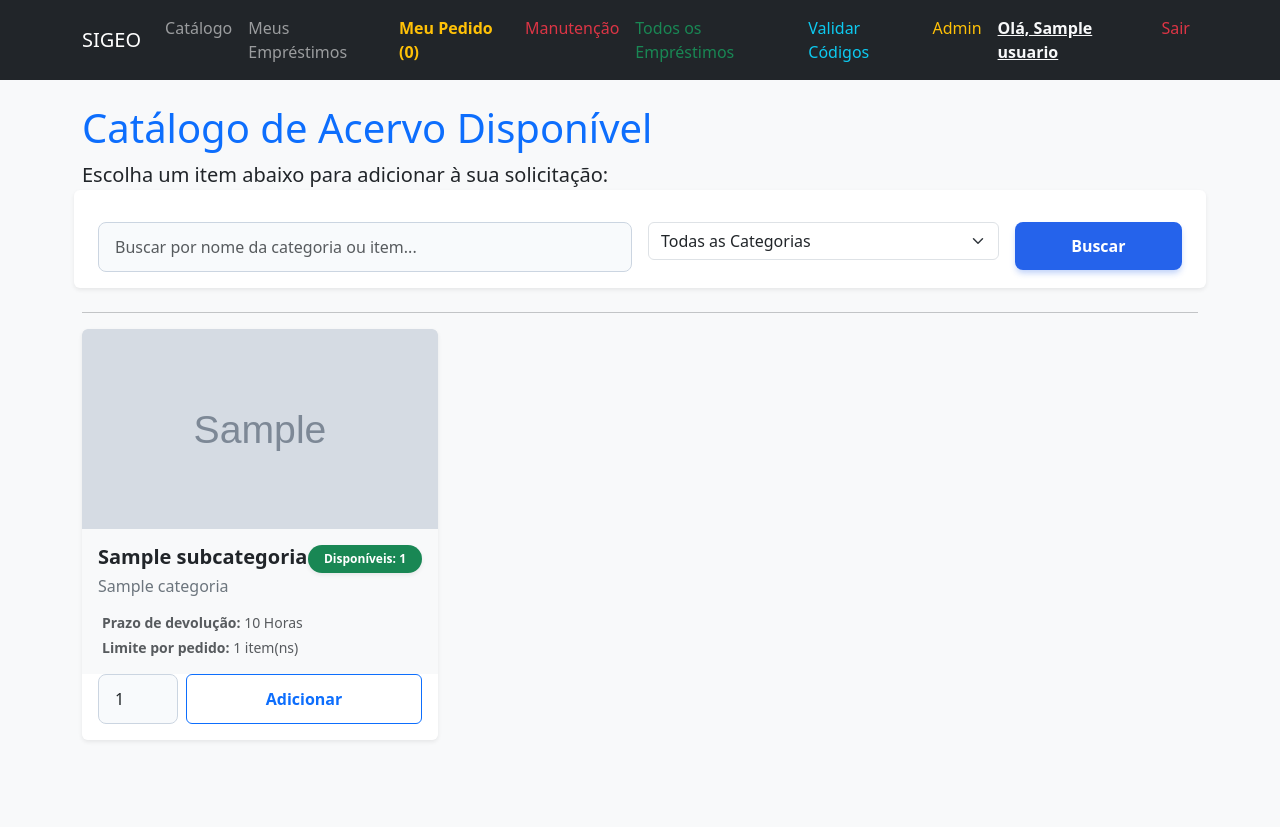
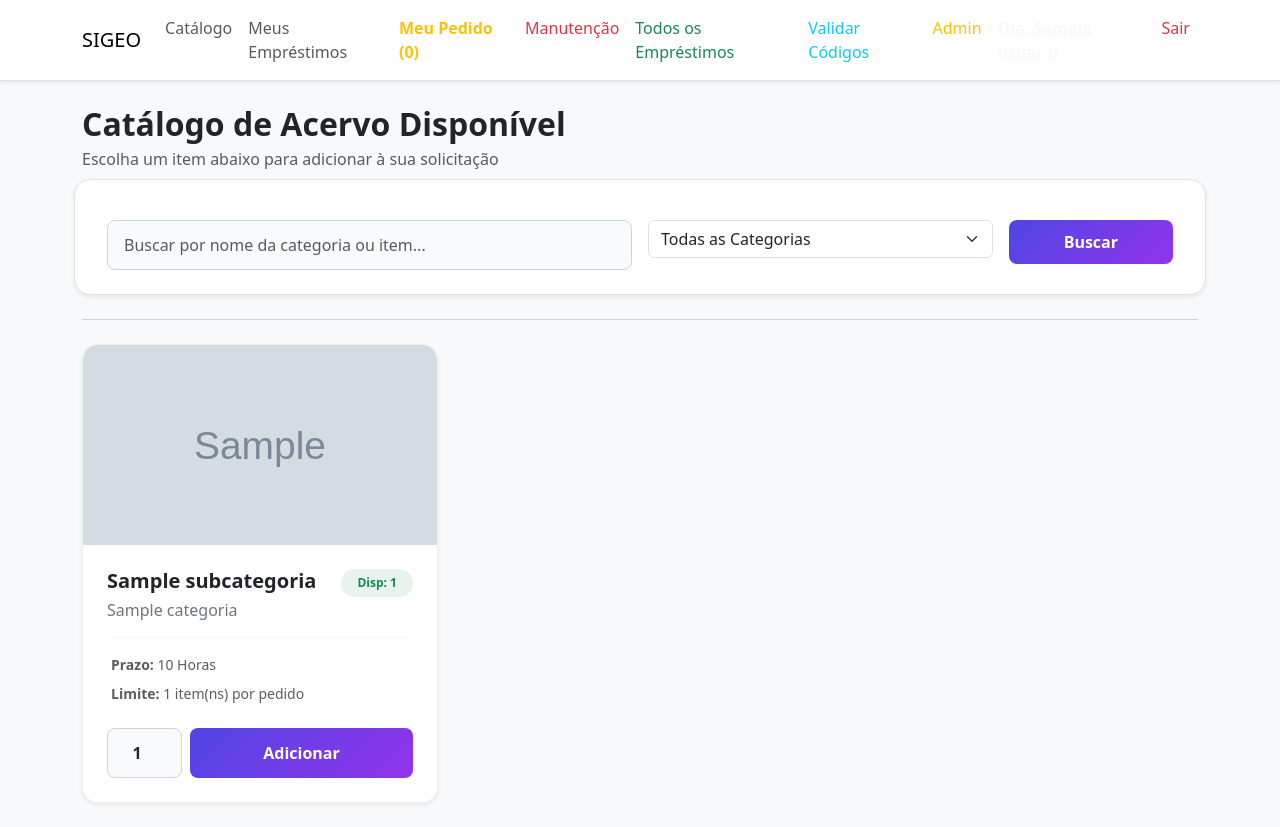
Before and after one commit to brunavdelgobo/2026-pds-sigeo, a Django app: page /catalogo/ in a window 1280 px wide. Before the commit the page ends 741 px from the top, so only its background shows below. Run offline with Django 5.2, Linux system fonts and the light colour scheme; a user stored in the database is signed in; tables that the repository leaves empty hold one stand-in row (values such as "Sample post"); grey boxes marked "Sample" are stand-in pictures; parts of the project's set-up code (start-up, migrations or seed data) failed here and were passed over.

Commit message:
catalogo

```diff
--- a/static/sigeo/style.css
+++ b/static/sigeo/style.css
@@ -66,26 +82,39 @@
     margin-top: 12px;
 }
 
+/* Caixas de texto gerais */
 .form-box input {
     width: 100%;
     padding: 10px 14px;
     border-radius: 8px;
-    border: none;
-    background: rgba(255, 255, 255, 0.15);
-    color: #fff;
+    border: 1.5px solid #cbd5e1 !important;
+    background: #f8fafc !important;
+    color: #1e293b !important;
     outline: none;
     font-size: 0.95rem;
 }
+
 .form-box input::placeholder {
-    color: rgba(255, 255, 255, 0.65);
+    color: #94a3b8 !important;
 }
 
-/* Email e Senha */
+/* Email e Senha (Bootstrap form-control) */
 .form-control {
     border-radius: 8px !important;
     padding: 0.75rem 1rem !important;
     border: 1.5px solid #cbd5e1 !important;
     background-color: #f8fafc !important;
+    color: #1e293b !important;
+}
+
+/* Mantém o fundo claro mesmo com preenchimento automático do navegador */
+.form-box input:-webkit-autofill,
+.form-box input:-webkit-autofill:hover,
+.form-box input:-webkit-autofill:focus,
+.form-control:-webkit-autofill {
+    -webkit-text-fill-color: #1e293b !important;
+    -webkit-box-shadow: 0 0 0px 1000px #f8fafc inset !important;
+    transition: background-color 5000s ease-in-out 0s;
 }
 
 .btn-submit {
@@ -209,14 +233,33 @@
 .auth-card-single ul {
     text-align: left;
     font-size: 0.85rem;
-    color: #adb5bd;
+    color: #64748b;
     padding-left: 18px;
     margin-bottom: 16px;
 }
 
 .auth-card-single .errorlist {
-    color: #ff6b6b;
+    color: #dc2626;
     list-style: none;
     padding-left: 0;
     font-weight: bold;
 }
+
+
+.catalog-card {
+    transition: transform 0.25s ease, box-shadow 0.25s ease;
+}
+
+.catalog-card:hover {
+    transform: translateY(-5px);
+    box-shadow: 0 15px 30px -5px rgba(0, 0, 0, 0.08) !important;
+}
+
+/* sobe e desce navegação */
+.navbar-nav .nav-link {
+    transition: transform 0.2s ease, color 0.2s ease !important;
+}
+
+.navbar-nav .nav-link:hover {
+    transform: translateY(-2px) !important;
+}
--- a/templates/base.html
+++ b/templates/base.html
@@ -10,7 +10,8 @@
     <link rel="stylesheet" href="{% static 'sigeo/style.css' %}">
 </head>
 <body class="bg-light">
-    <nav class="navbar navbar-expand-lg navbar-dark bg-dark mb-4">
+    <nav class="navbar navbar-expand-lg navbar-light bg-white mb-4 shadow-sm border-bottom">
+
         <div class="container">
             <a class="navbar-brand" href="/">SIGEO</a>
 
--- a/templates/catalogo.html
+++ b/templates/catalogo.html
@@ -1,20 +1,24 @@
 {% extends 'base.html' %}
 
 {% block content %}
-<div class="mt-4">
-    <h1 class="text-primary">Catálogo de Acervo Disponível</h1>
-    <p class="lead">Escolha um item abaixo para adicionar à sua solicitação:</p>
+<div class="mt-2">
+    <div class="d-flex justify-content-between align-items-center mb-4">
+        <div>
+            <h2 class="fw-bold text-dark mb-1">Catálogo de Acervo Disponível</h2>
+            <p class="text-muted mb-0">Escolha um item abaixo para adicionar à sua solicitação</p>
+        </div>
+    </div>
 
     <!-- ALERTA DE BLOQUEIO NO TOPO -->
     {% if usuario_bloqueado %}
-    <div class="alert alert-danger shadow-sm text-center" role="alert">
+    <div class="alert alert-danger shadow-sm text-center border-0 rounded-4" role="alert">
         <strong>Atenção!</strong> Você possui materiais com devolução em atraso.
         Novas solicitações estão <strong>bloqueadas</strong> até a regularização.
     </div>
     {% endif %}
 
-    <!-- Formulário de Busca e Filtro -->
-    <form method="GET" class="row g-3 mb-4 bg-white p-3 shadow-sm rounded">
+    <!-- Formulário de Busca e Filtro (Estilo Moderno Light) -->
+    <form method="GET" class="row g-3 mb-4 p-4 shadow-sm rounded-4 border bg-white">
         <div class="col-md-6">
             <input type="text" name="q" class="form-control" placeholder="Buscar por nome da categoria ou item..." value="{{ busca_atual|default:'' }}">
         </div>
@@ -29,67 +33,70 @@
             </select>
         </div>
         <div class="col-md-2">
-            <button type="submit" class="btn btn-primary w-100">Buscar</button>
+            <button type="submit" class="btn btn-submit w-100" style="margin-top: 0px !important;">Buscar</button>
         </div>
     </form>
 
-    <hr>
+    <hr class="text-muted opacity-25 my-4">
 
+    <!-- GRADE DE EQUIPAMENTOS -->
     <div class="row">
-        <!-- AQUI COMEÇA A MÁGICA DO ESTOQUE AGRUPADO -->
         {% for subcat in subcategorias %}
             <div class="col-md-4 mb-4">
-                <div class="card h-100 shadow-sm border-0 bg-light overflow-hidden">
+                <!-- Cartão Moderno com fundo branco e borda sutil -->
+                <div class="card h-100 shadow-sm border rounded-4 bg-white overflow-hidden" style="border-color: rgba(0,0,0,0.06) !important; transition: transform 0.2s ease, box-shadow 0.2s ease;">
 
                     <!-- ÁREA DA IMAGEM DO ITEM -->
                     {% if subcat.imagem %}
                         <img src="{{ subcat.imagem.url }}" class="card-img-top" alt="{{ subcat.nome_subcategoria }}" style="height: 200px; object-fit: cover;">
                     {% else %}
-                        <div class="card-img-top bg-white border-bottom d-flex justify-content-center align-items-center" style="height: 200px;">
+                        <div class="card-img-top bg-light border-bottom d-flex justify-content-center align-items-center" style="height: 200px;">
                             <div class="text-center text-muted">
-                                <i class="bi bi-camera" style="font-size: 3rem;"></i>
+                                <i class="bi bi-camera" style="font-size: 2.5rem;"></i>
                                 <p class="mb-0 small mt-2">Sem foto</p>
                             </div>
                         </div>
                     {% endif %}
                     <!-- FIM DA ÁREA DA IMAGEM -->
 
-                    <div class="card-body">
+                    <div class="card-body p-4">
                         <div class="d-flex justify-content-between align-items-start mb-2">
-                            <h5 class="card-title text-dark mb-0 fw-bold">{{ subcat.nome_subcategoria }}</h5>
-                            <span class="badge bg-success rounded-pill px-3 py-2 shadow-sm">
-                                Disponíveis: {{ subcat.qtd_disponivel }}
+                            <h5 class="card-title text-dark mb-0 fw-bold fs-5">{{ subcat.nome_subcategoria }}</h5>
+                            <span class="badge bg-success bg-opacity-10 text-success rounded-pill px-3 py-2 fw-semibold">
+                                Disp: {{ subcat.qtd_disponivel }}
                             </span>
                         </div>
-                        <h6 class="card-subtitle mb-3 text-secondary">{{ subcat.categoria.nome_categoria }}</h6>
+                        <h6 class="card-subtitle mb-3 text-secondary fs-6">{{ subcat.categoria.nome_categoria }}</h6>
 
-                        <div class="mt-3">
-                            <p class="card-text mb-1 small text-muted">
-                                <i class="bi bi-clock-history me-1"></i> <strong>Prazo de devolução:</strong>
+                        <div class="mt-3 pt-3 border-top border-light">
+                            <p class="card-text mb-2 small text-muted">
+                                <i class="bi bi-clock-history me-1 text-primary"></i> <strong>Prazo:</strong>
                                 {{ subcat.prazo_valor }} {{ subcat.get_prazo_unidade_display }}
                             </p>
-                            <p class="card-text small text-muted">
-                                <i class="bi bi-info-circle me-1"></i> <strong>Limite por pedido:</strong>
-                                {{ subcat.limite_max_itens }} item(ns)
+                            <p class="card-text small text-muted mb-0">
+                                <i class="bi bi-info-circle me-1 text-primary"></i> <strong>Limite:</strong>
+                                {{ subcat.limite_max_itens }} item(ns) por pedido
                             </p>
                         </div>
                     </div>
-                    <div class="card-footer bg-white border-top-0 pt-0 pb-3">
+
+                    <div class="card-footer bg-white border-top-0 p-4 pt-0">
                         {% if not usuario_bloqueado %}
                             <form method="POST" action="{% url 'adicionar_ao_pedido' subcat.id %}" class="d-flex gap-2">
                                 {% csrf_token %}
-                                <input type="number" name="quantidade" class="form-control" value="1" min="1" max="{{ subcat.qtd_disponivel }}" style="width: 80px;">
-                                <button type="submit" class="btn btn-outline-primary w-100 fw-bold">Adicionar</button>
+                                <input type="number" name="quantidade" class="form-control text-center fw-bold" value="1" min="1" max="{{ subcat.qtd_disponivel }}" style="width: 75px;">
+                                <!-- Botão com o degradê roxo/azul padrão -->
+                                <button type="submit" class="btn btn-submit w-100 m-0 py-2">Adicionar</button>
                             </form>
                         {% else %}
-                            <button class="btn btn-secondary w-100" disabled>Bloqueado (Em atraso)</button>
+                            <button class="btn btn-secondary w-100 py-2 rounded-3" disabled>Bloqueado (Em atraso)</button>
                         {% endif %}
                     </div>
                 </div>
             </div>
         {% empty %}
             <div class="col-12">
-                <div class="alert alert-warning text-center shadow-sm">Nenhum item disponível com estes filtros no momento.</div>
+                <div class="alert alert-warning text-center shadow-sm rounded-4 border-0 py-4">Nenhum item disponível com estes filtros no momento.</div>
             </div>
         {% endfor %}
     </div>
```
Also changed, not shown: other parts of static/sigeo/style.css (+36 -25 lines), templates/registrar.html (+10 -13 lines).
